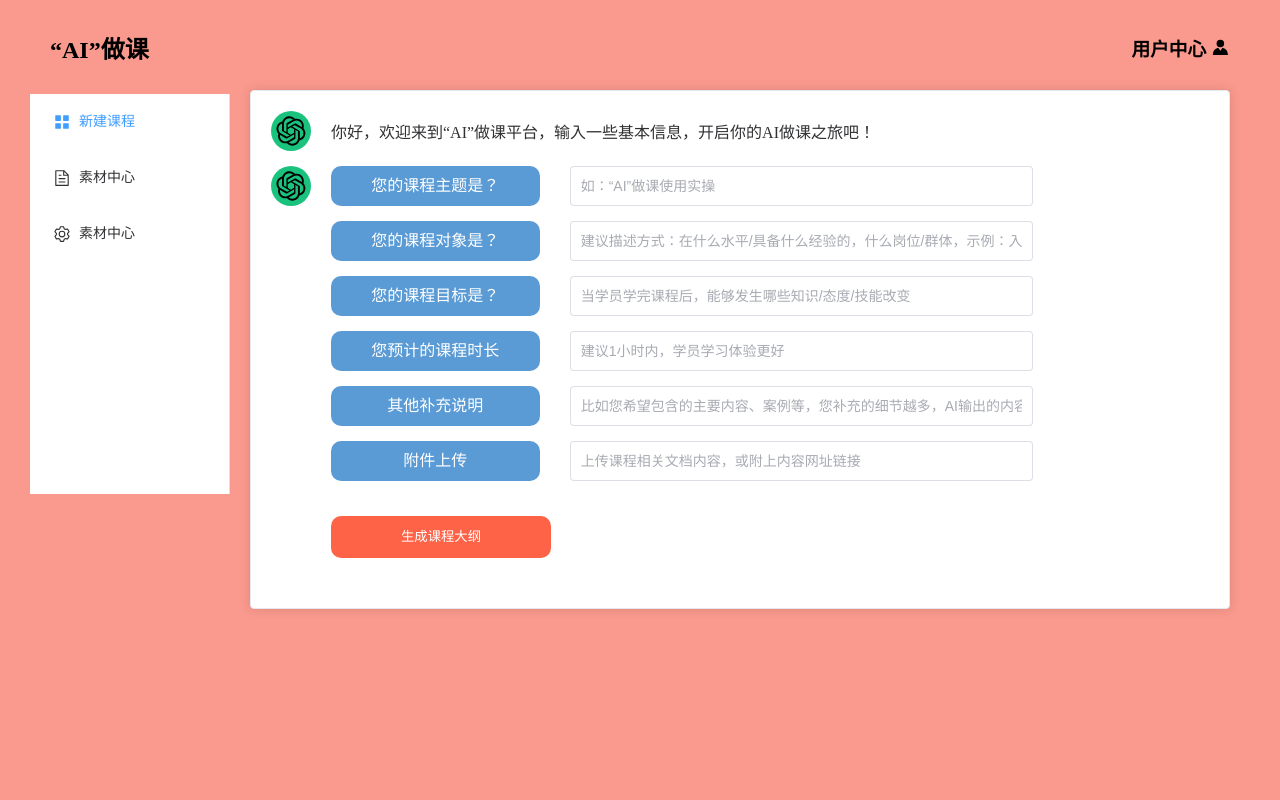
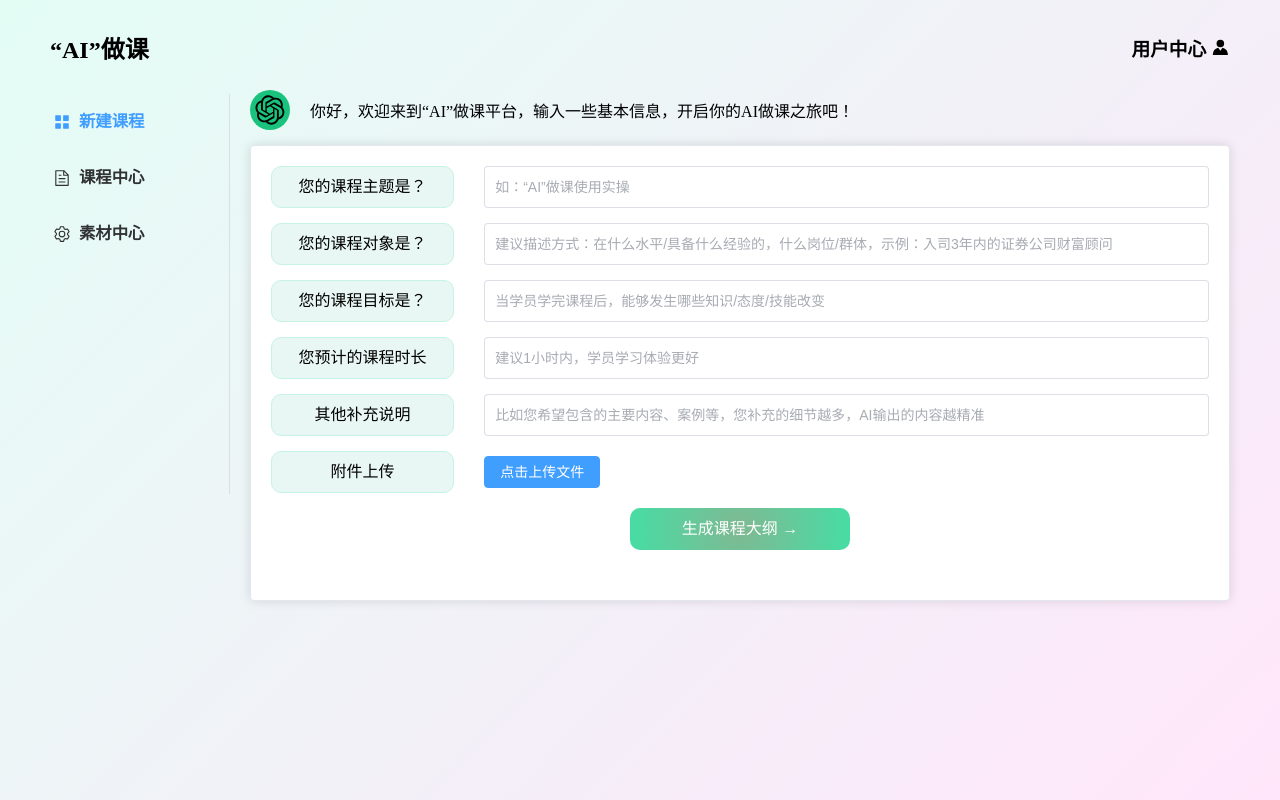
Before and after one commit to zhao-dawei/ai-ppt-vedio, a Vue app: page / in a window 1280 px wide. Built offline with nearby package versions, Linux system fonts and the light colour scheme.

Commit message:
合并两个

```diff
--- a/src/App.vue
+++ b/src/App.vue
@@ -37,7 +37,11 @@ const asideWidth = ref(wid)
   width: 100%;
   height: 100%;
   padding: 30px;
-  background: #fa998d;
+  /* background: radial-gradient(circle,#EBF5F4,#C1F5E6); */
+  background-image: linear-gradient(-225deg, #E3FDF5 0%, #FFE6FA 100%);
+  /* background-image: linear-gradient(-225deg, #2CD8D5 0%, #C5C1FF 56%, #FFBAC3 100%); */
+  /* background-image: linear-gradient(120deg, #fccb90 0%, #d57eeb 100%); */
+    /* background: white; */
   /* border-radius: 50px; */
   box-sizing: border-box;
 }
@@ -45,12 +49,17 @@ const asideWidth = ref(wid)
   width: 220px;
   line-height: 40px;
   color: #fff;
-  background: tomato;
+  background-image: radial-gradient(circle,#80b892 0%,#46dda4 100%);
   outline: none;
   border: none;
   border-radius: 10px;
   cursor: pointer;
-  margin-top: 20px;
+  /* margin-top: 20px; */
+  font-size: medium;
+  margin: 0 auto;
+  /* display: flex;
+  justify-content: center;
+  align-items: center; */
 }
 
 </style>
--- a/src/components/aside/menu.vue
+++ b/src/components/aside/menu.vue
@@ -10,15 +10,15 @@
   >
     <el-menu-item index="1">
       <el-icon><icon-menu /></el-icon>
-      <template #title>新建课程</template>
+      <template #title><h3>新建课程</h3></template>
     </el-menu-item>
     <el-menu-item index="2">
       <el-icon><document /></el-icon>
-      <template #title>素材中心</template>
+      <template #title><h3>课程中心</h3></template>
     </el-menu-item>
     <el-menu-item index="3">
       <el-icon><setting /></el-icon>
-      <template #title>素材中心</template>
+      <template #title><h3>素材中心</h3></template>
     </el-menu-item>
   </el-menu>
 </template>
@@ -45,5 +45,6 @@ const handleClose = (key, keyPath) => {
 .el-menu-vertical-demo:not(.el-menu--collapse) {
   width: 200px;
   min-height: 400px;
+  background-color:transparent
 }
 </style>
--- a/src/views/Home.vue
+++ b/src/views/Home.vue
@@ -1,16 +1,17 @@
 <template>
   <div class="home_wrapper">
-    <el-card class="box-card" v-loading="loading">
-      <div class="ai_talk">
+  <div class="ai_talk">
         <p class="AI_avatar">
           <img src="@/assets/svg/chat.svg" alt="">
         </p>
         <span>你好，欢迎来到“AI”做课平台，输入一些基本信息，开启你的AI做课之旅吧！</span>
       </div>
+    <el-card class="box-card" v-loading="loading">
+
       <div class="ai_talk AI_content">
-        <p class="AI_avatar">
+        <!-- <p class="AI_avatar">
           <img src="@/assets/svg/chat.svg" alt="">
-        </p>
+        </p> -->
         <ul class="AI_content_ul">
           <li class="text_item">
             <p>您的课程主题是？</p> <el-input v-model="input1" placeholder="如：“AI”做课使用实操" />
@@ -27,15 +28,30 @@
           <li class="text_item">
             <p>其他补充说明</p> <el-input v-model="input5" placeholder="比如您希望包含的主要内容、案例等，您补充的细节越多，AI输出的内容越精准" />
           </li>
-          <li class="text_item upload_item">
-           <p @click="uploadFile">附件上传</p>
-            <!-- <p @click="">附件上传<input type="file" ></p> -->
-            <!-- 隐藏的文件输入元素 -->
-            <input type="file" ref="fileInputRef" style="display:none">
-            <el-input v-model="input6" placeholder="上传课程相关文档内容，或附上内容网址链接" />
+          <li class="text_item">
+            <p>附件上传</p>
+            <!-- <el-input v-model="input6" placeholder="上传课程相关文档内容，或附上内容网址链接" /> -->
+            <el-upload
+    v-model:file-list="fileList"
+    class="el-input"
+    action="https://run.mocky.io/v3/9d059bf9-4660-45f2-925d-ce80ad6c4d15"
+    multiple
+    :on-preview="handlePreview"
+    :on-remove="handleRemove"
+    :before-remove="beforeRemove"
+    :limit="3"
+    :on-exceed="handleExceed"
+  >
+    <el-button type="primary">点击上传文件</el-button>
+    <!-- <template #tip>
+      <div class="el-upload__tip">
+        files with a size less than 5MB.
+      </div>
+    </template> -->
+  </el-upload>
           </li>
           <li class="text_item">
-            <button class="submit_btn" @click="handleCreateOutline">生成课程大纲</button>
+            <button class="submit_btn" @click="handleCreateOutline">生成课程大纲 →</button>
           </li>
 
         </ul>
@@ -57,13 +73,6 @@ const input4 = ref('')
 const input5 = ref('')
 const input6 = ref('')
 sessionStorage.setItem('isCollapse', false)
-
-const fileInputRef = ref(null);
-const uploadFile = () => {
-  // 通过ref获取文件输入元素并触发点击事件
-  fileInputRef.value.click();
-}
-
 const handleCreateOutline = () => {
   sessionStorage.setItem('isCollapse', true)
   loading.value = true
@@ -99,27 +108,21 @@ const handleCreateOutline = () => {
   list-style: none;
 }
 .text_item {
-  width: 80%;
+  width: 100%;
   line-height: 40px;
   list-style: none;
   display: flex;
   justify-content: space-between;
   margin-bottom: 15px;
 }
-.upload_item {
-  cursor: pointer;
-}
-.upload_item>.upload_wrap {
-  width: 45%;
-}
-
 .text_item p {
-  width: 45%;
+  width: 25%;
   border-radius: 10px;
   text-align: center;
   margin-right: 30px;
-  color: #fff;
-  background: rgb(91,155,213);
+  color: #000000;
+  background: rgb(232,247,243);
+  border: 1px solid #C6F3E6;
 }
 
 </style>
```
